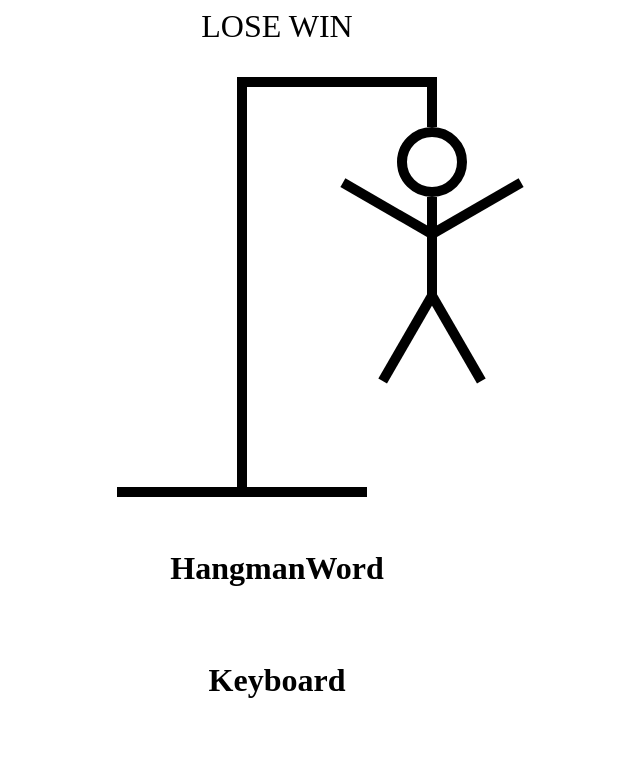
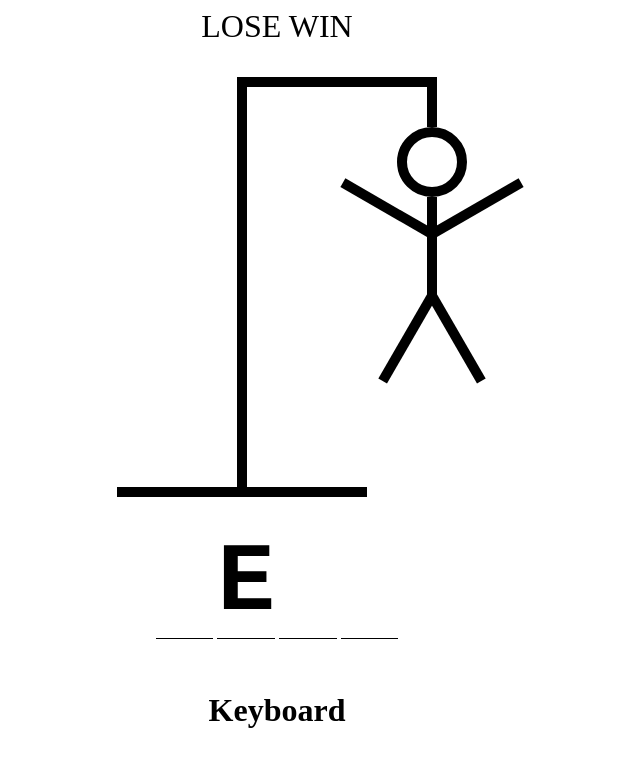
Before and after one commit to Grazziano/hangman, a React (Vite) app: page / in a window 1280 px wide. Shown: the top 766 px of the page, without its empty margins (363-1003 px from the left). Built offline with nearby package versions, Linux system fonts and the light colour scheme.

Commit message:
Creating word component

```diff
--- /dev/null
+++ b/src/components/HangmanWord/HangmanWord.css
@@ -0,0 +1,12 @@
+.hangmanWordContainer {
+  display: flex;
+  gap: 0.25rem;
+  font-size: 6rem;
+  font-weight: bold;
+  text-transform: uppercase;
+  font-family: monospace;
+}
+
+.word {
+  border-bottom: 0.1rem solid black;
+}
--- a/src/components/HangmanWord/index.tsx
+++ b/src/components/HangmanWord/index.tsx
@@ -1,7 +1,29 @@
 import React from 'react';
+import './HangmanWord.css';
 
 function HangmanWord() {
-  return <h1>HangmanWord</h1>;
+  const word = 'test';
+  const guessedLetters = ['e'];
+
+  return (
+    <div className="hangmanWordContainer">
+      {word.split('').map((letter, index) => {
+        return (
+          <span key={index} className="word">
+            <span
+              style={{
+                visibility: guessedLetters.includes(letter)
+                  ? 'visible'
+                  : 'hidden',
+              }}
+            >
+              {letter}
+            </span>
+          </span>
+        );
+      })}
+    </div>
+  );
 }
 
 export default HangmanWord;
```
